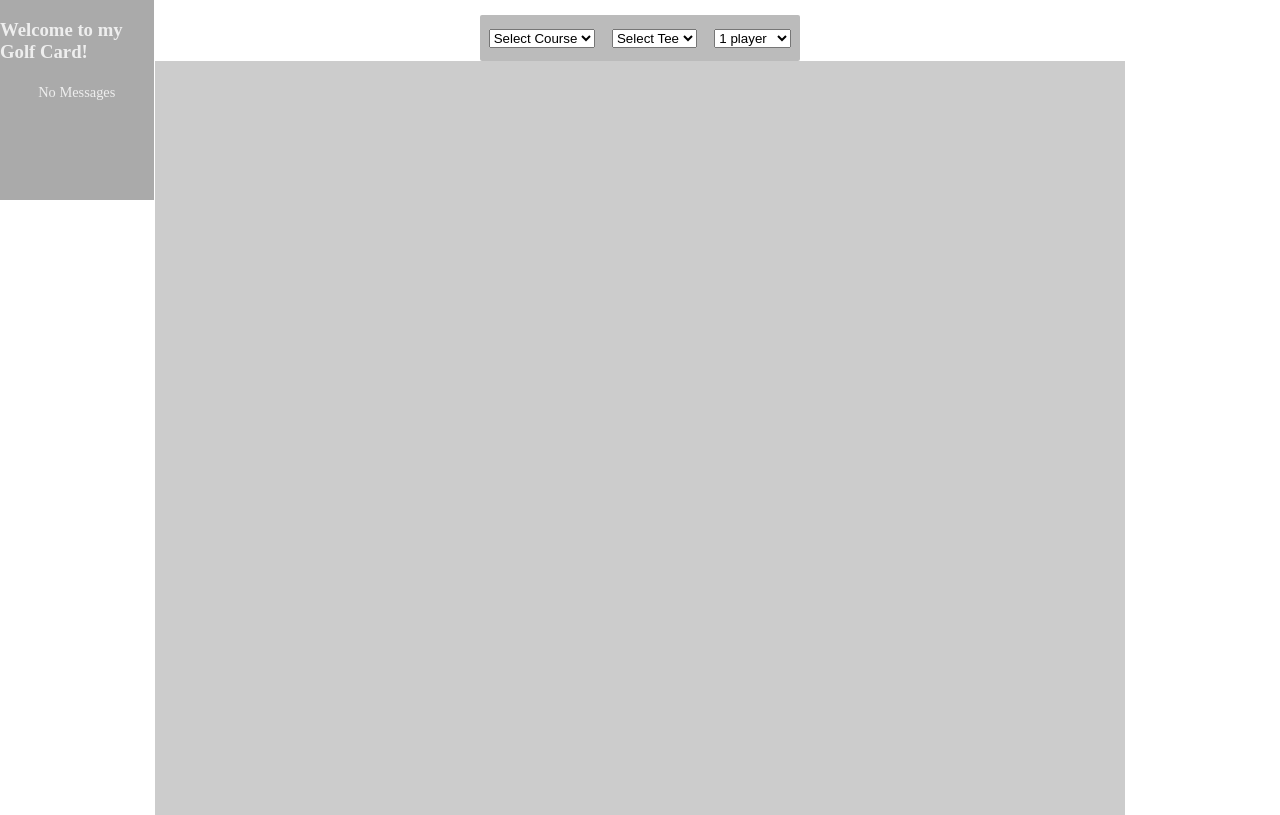
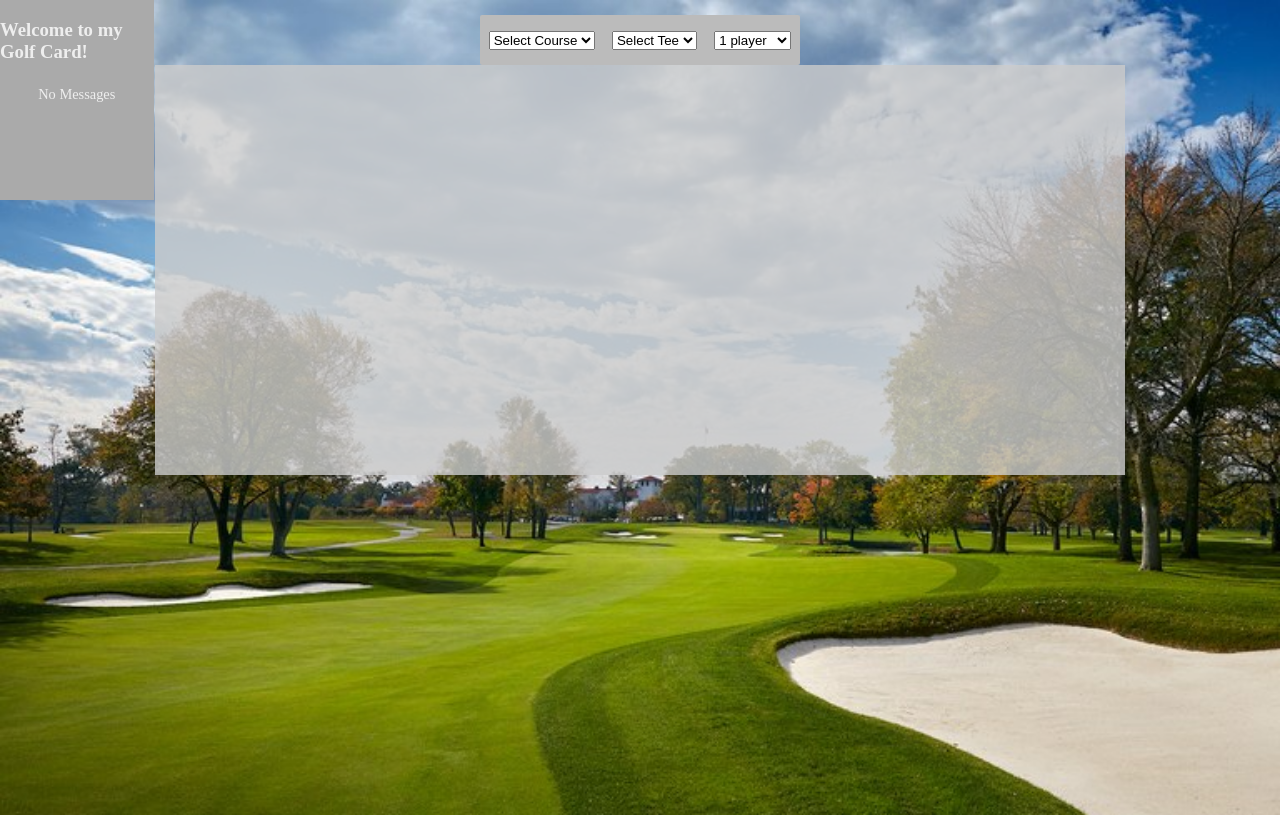
Before and after one commit to fraryjordan000/Project-3-Golf-Scorecard, a plain HTML site: page index.html in a window 1280 px wide. Drawn offline with nearby package versions, Linux system fonts and the light colour scheme; no server answers.

Commit message:
Finished CSS

```diff
--- a/main.css
+++ b/main.css
@@ -6,8 +6,14 @@ html, body {
     margin: 0;
 }
 
+body {
+    background-image: url('./golfField.jpg');
+    background-repeat: no-repeat;
+    background-size: 100%;
+}
+
 p {
-    margin: 3px;
+    margin: 5px;
     font-size: 0.9em;
 }
 
@@ -36,10 +42,11 @@ p {
     display: flex;
 
     text-align: center;
-    height: 100%;
+    height: 50%;
     width: 75%;
     background-color: #ccc;
     padding: 5px;
+    opacity: 0.8;
 }
 
 .column {
@@ -49,7 +56,7 @@ p {
 
 .card input {
     width: 50px;
-    margin: 2px;
+    margin: 4px;
 }
 
 .alerts {
```
Also changed, not shown: golfField.jpg (added).
